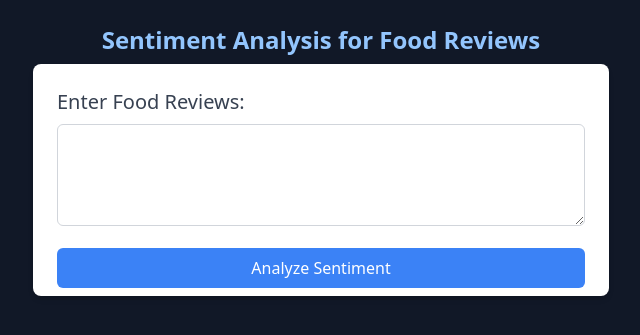
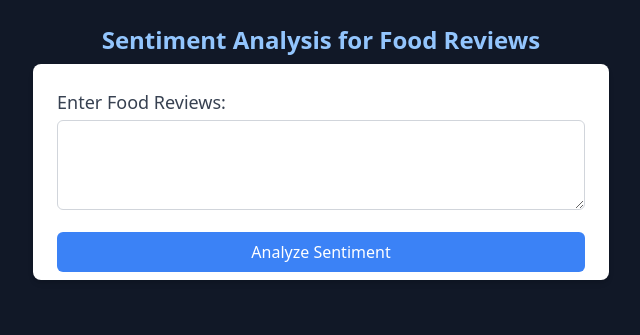
Before and after one commit to JulioLaz/sentiment, a Django app: page / in a window 1280 px wide. Shown: the top 335 px of the page, without its empty margins (319-959 px from the left). Run offline with Django 5.2, Linux system fonts and the light colour scheme; parts of the project's set-up code (start-up, migrations or seed data) failed here and were passed over; some libraries are stand-ins or nearby versions.

Commit message:
tailwind reducido

```diff
--- a/myapp/templates/sentiment_app/analyze.html
+++ b/myapp/templates/sentiment_app/analyze.html
@@ -34,35 +34,35 @@
             <form id="sentimentForm" class="space-y-4">
                 {% csrf_token %}
                 <div>
-                    <label class="block text-xl font-medium text-gray-700 mb-2">
+                    <label class="block text-lg font-medium text-gray-700 mb-1">
                         Enter Food Reviews:
                     </label>
                     <textarea id="textInput" name="text" rows="3"
-                        class="w-full px-3 py-2 border border-gray-300 rounded-md focus:outline-none focus:ring-2 focus:ring-blue-500 text-xl"
+                        class="w-full px-3 py-2 border border-gray-300 rounded-md focus:outline-none focus:ring-2 focus:ring-blue-500 text-base"
                         required></textarea>
                 </div>
 
                 <button type="submit"
-                    class="w-full bg-blue-500 text-white py-2 px-4 rounded-md hover:bg-blue-700 focus:outline-none focus:ring-2 focus:ring-blue-500">
+                    class="w-full bg-blue-500 text-white py-2 px-4 rounded-md hover:bg-blue-700 focus:outline-none focus:ring-2 focus:ring-blue-500 mt-1">
                     Analyze Sentiment
                 </button>
             </form>
 
             <!-- Spinner -->
-            <div id="spinner" class="hidden mt-4 flex justify-center">
+            <div id="spinner" class="hidden mt-2 flex justify-center">
                 <div class="loader ease-linear rounded-full border-4 border-t-4 border-gray-200 h-12 w-12"></div>
             </div>
 
-            <div id="result" class="mt-6 hidden">
-                <h2 class="text-gray-600 text-2xl mt-4 text-center mx-auto">Analysis Result - model SGDClassifier:
+            <div id="result" class="mt-4 hidden">
+                <h2 class="text-gray-600 text-lg mt-3 text-center mx-auto">Analysis Result - model SGDClassifier:
                 </h2>
                 <!-- <div class="flex items-center justify-center"> -->
                     <div class="sgd_class flex items-center justify-center">
-                        <div id='id_pos' class="text-yellow-500 text-xl font-bold mt-4 text-center mx-auto">
+                        <div id='id_pos' class="text-yellow-500 text-lg font-bold mt-2 text-center mx-auto">
                             <span>Positive:</span>
                             <span id="positiveScore" class=""></span>
                         </div>
-                        <div id='id_neg' class="text-blue-400 text-xl font-bold mt-4 text-center mx-auto">
+                        <div id='id_neg' class="text-blue-400 text-lg font-bold mt-2 text-center mx-auto">
                             <span>Negative:</span>
                             <span id="negativeScore" class=""></span>
                         </div>
@@ -76,27 +76,27 @@
 
                 <hr class="border-t-3  border-gray-300 my-2">
 
-                <h2 class="text-gray-600 text-2xl mt-4 text-center mx-auto">Gemini-IA analysis result:</h2>
+                <h2 class="text-gray-600 text-lg mt-3 text-center mx-auto">Gemini-IA analysis result:</h2>
                 <div class="flex items-center justify-center gemini">
-                    <div class="text-pink-400 text-xl font-bold mt-4 text-center mx-auto text_green">
+                    <div class="text-pink-400 text-lg font-bold mt-2 text-center mx-auto text_green">
                         <span>Positive: </span>
                         <span id="positive_gemini" class=""></span>
                     </div>
-                    <div class="text-purple-500 text-xl font-bold mt-4 text-center mx-auto text_red">
+                    <div class="text-purple-500 text-lg font-bold mt-2 text-center mx-auto text_red">
                         <span>Negative:</span>
                         <span id="negative_gemini" class=""></span>
                     </div>
                 </div>
 
-                <div class="text-gray-600 text-xl  mt-4 text-center mx-auto gemini_result">
+                <div class="text-gray-600 text-base  mt-2 text-center mx-auto gemini_result">
                     <!-- <span>¡Advertencia! </span> -->
                     <span id="gemini_result" class=""></span>
                 </div>
 
                 <!-- Container for the Plotly chart -->
-                <div id="sentimentChart_gemini" class="mt-1 sentimentChart_gemini gemini display_none"></div>
+                <div id="sentimentChart_gemini" class="sentimentChart_gemini gemini display_none"></div>
                 <hr class="border-t-4 border-gray-400 my-2">
-                <div class="text-xl mt-4 text-center mx-auto">
+                <div class="text-base mt-4 text-center mx-auto">
                     <span class="text-gray-600 font-semibold">Traducción: </span>
                     <span id="translated_text" class="text-gray-500"></span>
                 </div>
@@ -137,7 +137,7 @@
 
             try {
                 const controller = new AbortController();
-                const timeoutId = setTimeout(() => controller.abort(), 300); // 30 second timeout
+                const timeoutId = setTimeout(() => controller.abort(), 30000); // 30 second timeout
 
                 const response = await fetch('', {
                     method: 'POST',
@@ -213,7 +213,7 @@
                         marker: { color: '#eab308' },
                         text: `${(result.positive * 100).toFixed(0)}% `,
                         textposition: 'inside',
-                        textfont: { size: 25, color: '#ffffff', family: 'Arial', weight: 'bold' }
+                        textfont: { size: 20, color: '#ffffff', family: 'Arial', weight: 'bold' }
                     }, {
                         x: [result.negative * 100],
                         y: ['Sentiment'],
@@ -223,7 +223,7 @@
                         marker: { color: '#60a5fa' },
                         text: `${(result.negative * 100).toFixed(0)}% `,
                         textposition: 'inside',
-                        textfont: { size: 25, color: '#ffffff', family: 'Arial', weight: 'bold' }
+                        textfont: { size: 20, color: '#ffffff', family: 'Arial', weight: 'bold' }
                     }];
 
                     const layout = {
@@ -232,7 +232,7 @@
                         showlegend: false,
                         xaxis: { visible: false },
                         yaxis: { visible: false, fixedrange: true },
-                        height: 100
+                        height: 80
                     };
 
                     Plotly.newPlot(chartId, chartData, layout, { staticPlot: true });
@@ -248,7 +248,7 @@
                         marker: { color: '#f472b6' },
                         text: `${data.positive_gemini}% `,
                         textposition: 'inside',
-                        textfont: { size: 25, color: '#ffffff', family: 'Arial', weight: 'bold' }
+                        textfont: { size: 20, color: '#ffffff', family: 'Arial', weight: 'bold' }
                     }, {
                         x: [data.negative_gemini],
                         y: ['Sentiment'],
@@ -258,7 +258,7 @@
                         marker: { color: '#a855f7' },
                         text: `${data.negative_gemini}% `,
                         textposition: 'inside',
-                        textfont: { size: 25, color: '#ffffff', family: 'Arial', weight: 'bold' }
+                        textfont: { size: 20, color: '#ffffff', family: 'Arial', weight: 'bold' }
                     }];
 
                     const layout = {
@@ -267,7 +267,7 @@
                         showlegend: false,
                         xaxis: { visible: false },
                         yaxis: { visible: false, fixedrange: true },
-                        height: 100
+                        height: 80
                     };
 
                     Plotly.newPlot(chartId, chartData, layout, { staticPlot: true });
--- a/myapp/views.py
+++ b/myapp/views.py
@@ -97,8 +97,8 @@ def analyze_sentiment(request):
         except Exception as e:
             translated_text = 'Lo siento, tengo problemas para traducir este texto'
 
-        analyzer_gemini = gemini.chat(text)
-        # analyzer_gemini= '50% positive, 50% negative'
+        # analyzer_gemini = gemini.chat(text)
+        analyzer_gemini= '50% positive, 50% negative'
 
         print('analyzer_gemini :', analyzer_gemini)
 
```
Also changed, not shown: 1 other file.
